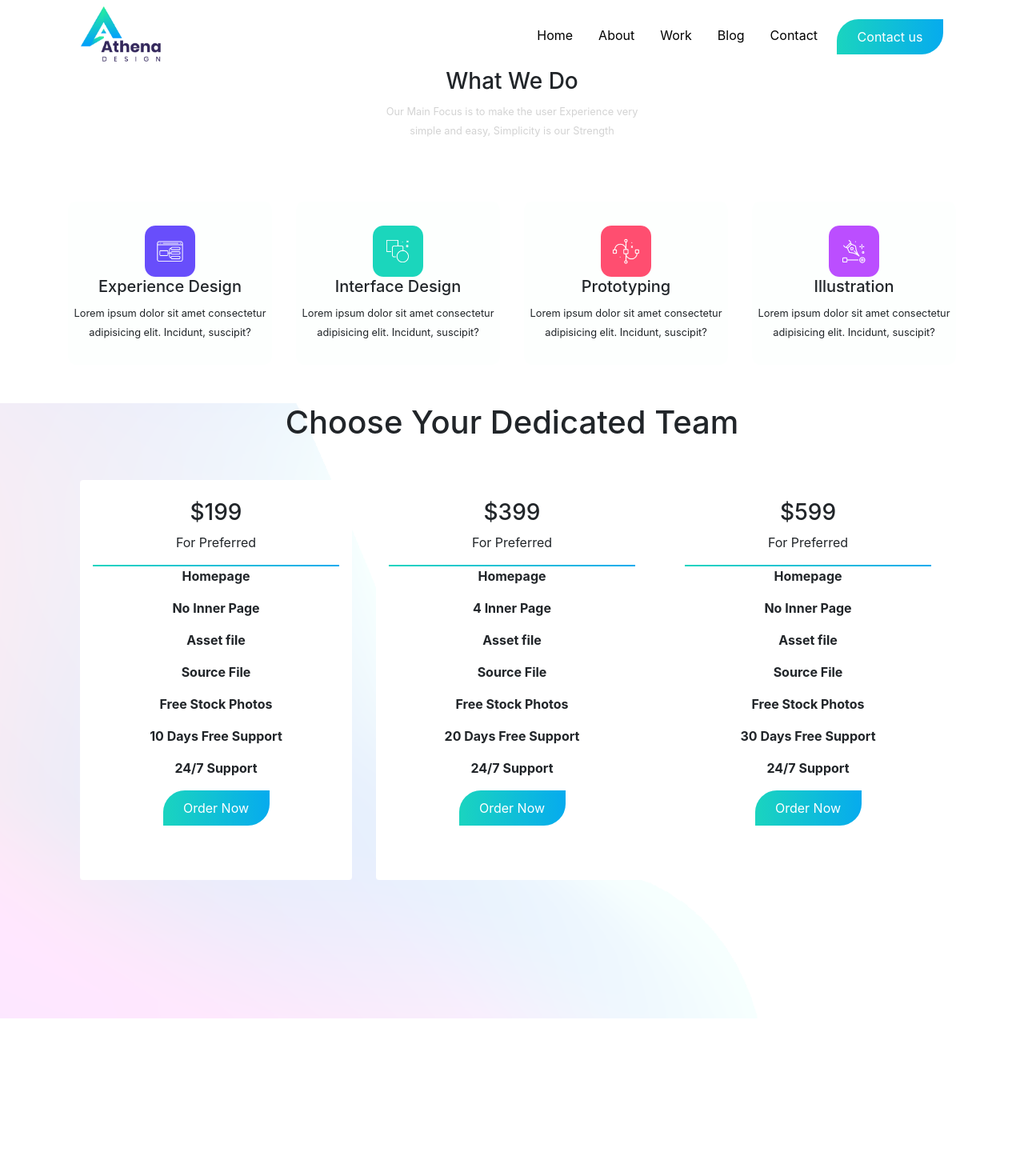
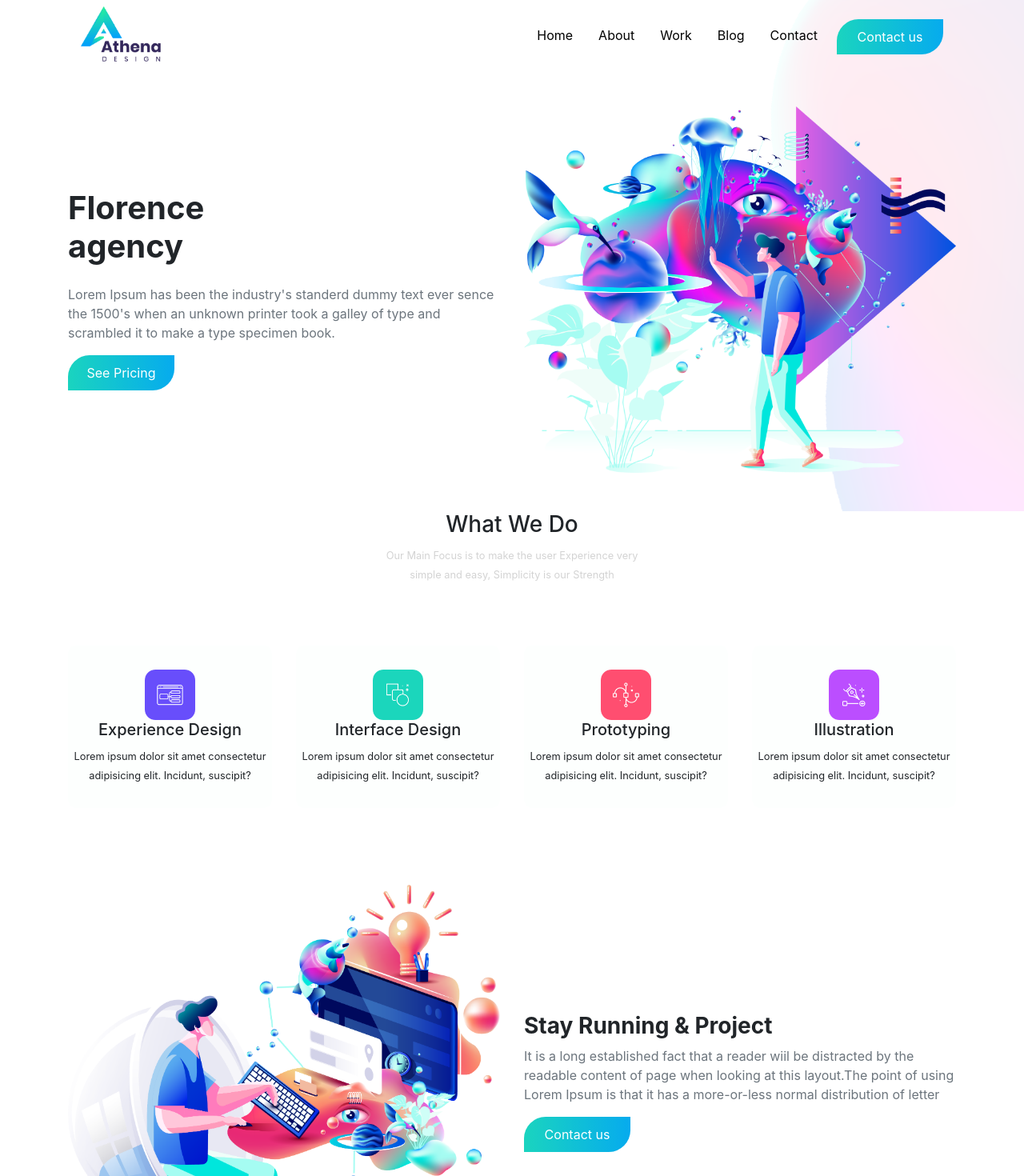
Before and after one commit to uchihaNayeem/anthena-design-agency, a React (Create React App) app: page / in a window 1280 px wide. Shown: the top 1470 px of the page at 80% size. Before the commit the page ends 1273 px from the top, so only its background shows below. Built offline with nearby package versions, Linux system fonts and the light colour scheme.

Commit message:
banner & running project section done

```diff
--- a/src/App.js
+++ b/src/App.js
@@ -7,15 +7,17 @@ import {
 } from "react-router-dom";
 import PriceTable from './components/PriceTable/PriceTable';
 import Service from './components/Service/Service';
-import Navbar from './components/Navbar/Navbar';
+import RunningProject from './components/RuningProject/RunningProject';
+import Header from './components/Header/Header';
 
 function App() {
   return (
     <Router>
       <Switch>
         <Route path="/">
-          <Navbar></Navbar>
+          <Header/>
           <Service></Service>
+          <RunningProject />
           <PriceTable></PriceTable>
         </Route>
         <Route path="/service">
--- /dev/null
+++ b/src/components/Banner/Banner.js
@@ -0,0 +1,23 @@
+import React from 'react';
+import banner from '../../Illustration/16 [Converted]@2x.png';
+
+const Banner = () => {
+    return (
+        <div>
+             <div className="container py-5" id="banner">
+                <div className="row d-flex align-items-center">
+                    <div className="col-md-6 ">
+                        <h1 className="pb-3 font-weight-bold">Florence <br/> agency</h1>
+                        <p className="text-secondary"> Lorem Ipsum has been the industry's standerd dummy text ever sence the 1500's when an unknown printer took a galley of type and scrambled it to make a type specimen book. </p>
+                        <button className="button customButton neutral">See Pricing</button>
+                    </div>
+                    <div className="col-md-6 mt-5 mt-md-0">
+                        <img className="img-fluid" src={banner} alt=""/>
+                    </div>
+                </div>
+            </div>
+        </div>
+    );
+};
+
+export default Banner;
--- /dev/null
+++ b/src/components/Header/Header.css
@@ -0,0 +1,5 @@
+.top-banner{
+    background-image: url("../../Illustration/Group\ 46@2x.png");
+    background-repeat: no-repeat;
+    background-position: 650px -337px;
+}
--- /dev/null
+++ b/src/components/Header/Header.js
@@ -0,0 +1,15 @@
+import React from 'react';
+import Navbar from '../Navbar/Navbar';
+import Banner from '../Banner/Banner';
+import './Header.css';
+
+const Header = () => {
+    return (
+        <div className="top-banner">
+            <Navbar></Navbar>
+            <Banner/>
+        </div>
+    );
+};
+
+export default Header;
--- /dev/null
+++ b/src/components/RuningProject/RunningProject.js
@@ -0,0 +1,23 @@
+import React from 'react';
+import projectPic from '../../Illustration/20 [Converted]@2x.png';
+
+const RunningProject = () => {
+    return (
+        <section className="container py-5">
+            <div className="row">
+                <div className="col-md-6">
+                    <img className="img-fluid" src={projectPic} alt="" />
+                </div>
+                <div className="col-md-6 mt-4 mt-md-0 d-flex align-items-center">
+                    <div>
+                        <h3 className="font-weight-bold">Stay Running & Project</h3>
+                        <p className="text-secondary">It is a long established fact that a reader wiil be distracted by the readable content of page when looking at this layout.The point of using Lorem Ipsum is that it has a more-or-less normal distribution of letter</p>
+                        <button class="button customButton neutral">Contact us</button>
+                    </div>
+                </div>
+            </div>
+        </section>
+    );
+};
+
+export default RunningProject;
```
Also changed, not shown: src/components/Banner/Banner.css (added).
